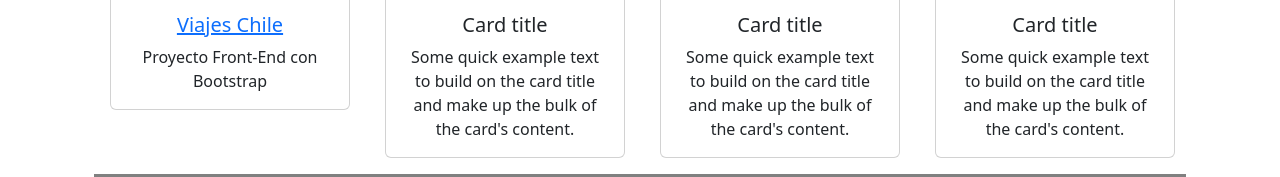
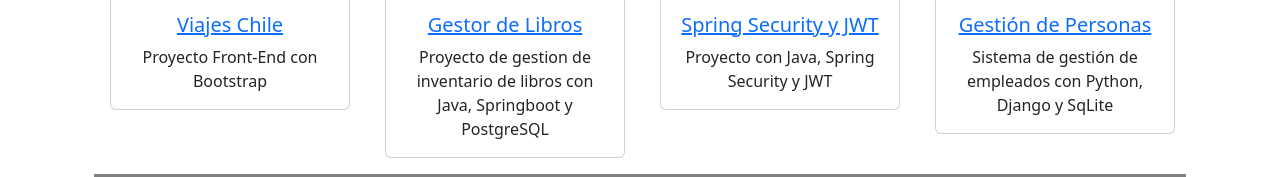
Before and after one commit to BelenAraceliLagos/cv, a plain HTML site: page index.html in a window 1280 px wide. Shown: the part 819-996 px from the top of the page. Drawn offline with nearby package versions, Linux system fonts and the light colour scheme.

Commit message:
Update index.html

```diff
--- a/index.html
+++ b/index.html
@@ -149,8 +149,8 @@ h1{
                  <div class="card" style="width: 15rem;">
                    <img src="assets/img/card2.jpg" class="card-img-top" alt="...">
                    <div class="card-body">
-                     <h5 class="card-title">Card title</h5>
-                     <p class="card-text">Some quick example text to build on the card title and make up the bulk of the card's content.</p>
+                     <a href="https://github.com/BelenAraceliLagos/GestorLibros"> <h5 class="card-title">Gestor de Libros</h5></a>
+                     <p class="card-text">Proyecto de gestion de inventario de libros con Java, Springboot y PostgreSQL</p>
                    </div>
                  </div>
               </div>
@@ -161,8 +161,8 @@ h1{
                 <div class="card" style="width: 15rem;">
                   <img src="assets/img/card3.jpg" class="card-img-top" alt="...">
                   <div class="card-body">
-                    <h5 class="card-title">Card title</h5>
-                    <p class="card-text">Some quick example text to build on the card title and make up the bulk of the card's content.</p>
+                    <a href="https://github.com/BelenAraceliLagos/SecurityJWT"><h5 class="card-title">Spring Security y JWT</h5></a>
+                    <p class="card-text">Proyecto con Java, Spring Security y JWT</p>
                   </div>
                 </div>
               </div>
@@ -174,8 +174,8 @@ h1{
                <div class="card" style="width: 15rem;">
                 <img src="assets/img/card4.jpg" class="card-img-top" alt="...">
                 <div class="card-body">
-                 <h5 class="card-title">Card title</h5>
-                 <p class="card-text">Some quick example text to build on the card title and make up the bulk of the card's content.</p>
+                 <a href="https://github.com/BelenAraceliLagos/GestionPersonas"> <h5 class="card-title">Gestión de Personas</h5> </a>
+                 <p class="card-text">Sistema de gestión de empleados con Python, Django y SqLite</p>
                 </div>
                </div>
               </div>
```
